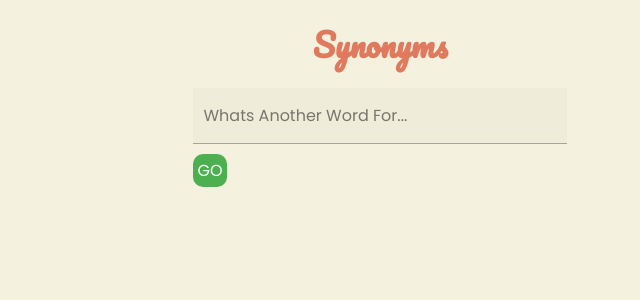
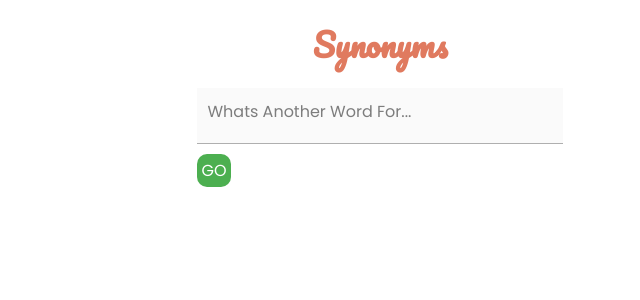
Before and after one commit to arvin361/synonym-finder, a React (Create React App) app: page / in a window 1280 px wide. Shown: the top 300 px of the page, without its empty margins (260-900 px from the left). Built offline with nearby package versions, Linux system fonts and the light colour scheme.

Commit message:
Revert changes and fix bugs

```diff
--- a/src/App.js
+++ b/src/App.js
@@ -35,7 +35,7 @@ function App() {
     <div className="page">
       <h1 className="page__header">Synonyms</h1>
       <div className="page__search">
-        <label for="inp" className="inp">
+        <label htmlFor="inp" className="inp">
           <input
             type="text"
             placeholder="&nbsp;"
--- a/src/App.scss
+++ b/src/App.scss
@@ -15,7 +15,7 @@
   display: flex;
   flex-direction: column;
   align-items: center;
-  background-color: $Eggshell;
+  // background-color: $Eggshell;
 
   font-family: "Poppins", sans-serif;
 
@@ -139,7 +139,7 @@
   width: 100%;
   border: 0;
   font-family: inherit;
-  padding: 16px 12px 0 12px;
+  padding: 0.5rem 0.5rem 0;
   height: 56px;
   font-size: 16px;
   font-weight: 400;
--- a/src/partials/_global.scss
+++ /dev/null
@@ -1,10 +0,0 @@
-// Global Styles
-@use "./variables" as *;
-@use "./mixins" as *;
-@use "./typography" as *;
-
-* {
-  box-sizing: border-box;
-  padding: 0;
-  margin: 0;
-}
--- a/src/partials/_variables.scss
+++ b/src/partials/_variables.scss
@@ -1,6 +1,6 @@
 // Variables
 
-//Colors
+// Colors
 // https://coolors.co/b8d8d8-7a9e9f-4f6367-eef5db-fe5f55
 
 $Eggshell: #f4f1de;
```
